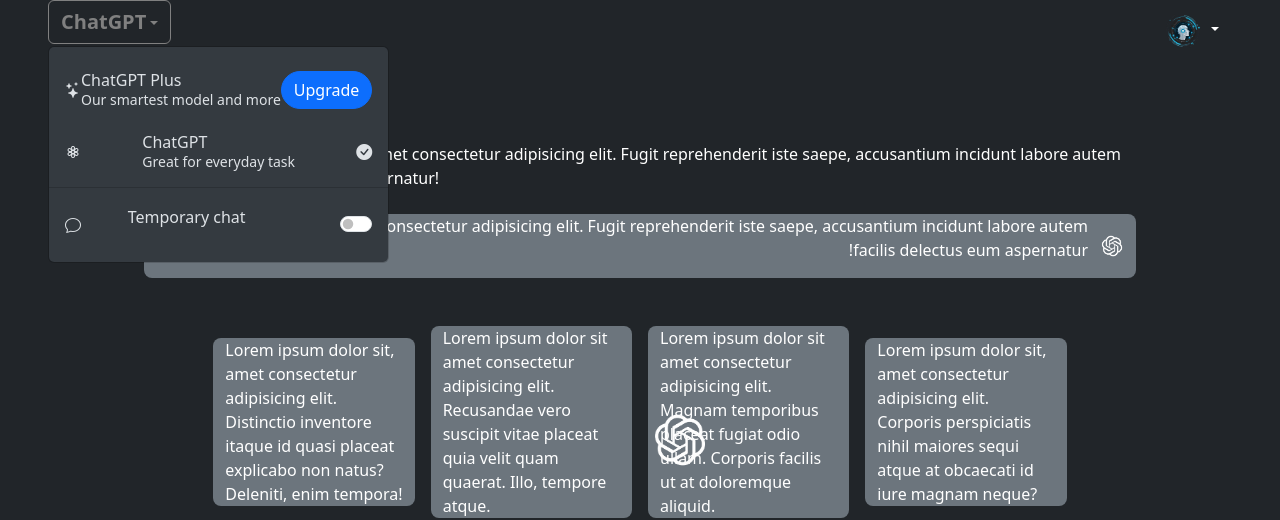
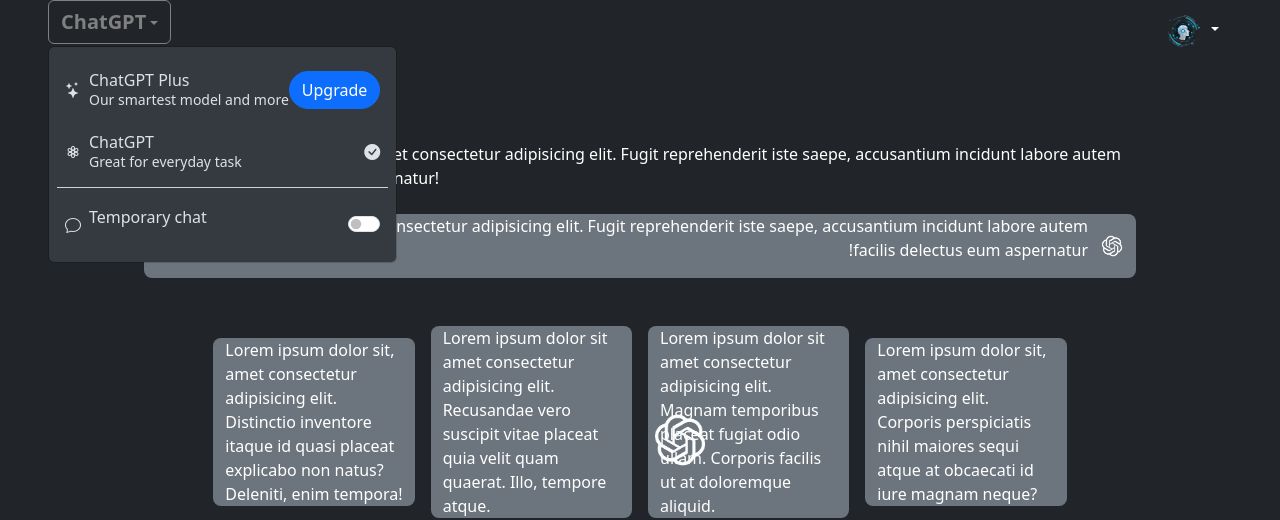
Before and after one commit to oduyemi/TechGPT, a plain HTML site: page index.html in a window 1280 px wide. Both pictures are taken after a click on the button "ChatGPT". Shown: the top 520 px of the page. Drawn offline with nearby package versions, Linux system fonts and the light colour scheme.

Commit message:
dropdown styling done

```diff
--- a/index.html
+++ b/index.html
@@ -22,29 +22,35 @@
                 <ul class="dropdown-menu dropdown-menu-dark">
                     <li>
                         <a class="dropdown-item" href="#">
-                            <i class="bi bi-stars"></i>
-                        <div class="item-desc">
-                            <p>ChatGPT Plus</p>
-                            <small>Our smartest model and more</small>
+                        <div class="item-desc d-flex align-items-center">
+                            <i class="bi bi-stars me-2"></i>
+                            <div class="txt">
+                                <p>ChatGPT Plus</p>
+                                <small>Our smartest model and more</small>
+                            </div>
                         </div>
-                        <div class="btn btn-primary rounded-pill" id="upgradeBTN">Upgrade</div>
+                        <div class="btn bt-sm btn-primary rounded-5" id="upgradeBTN">Upgrade</div>
                         </a>
                     </li>
                     <li>
                         <a class="dropdown-item" href="#">
-                            <i class="bi bi-flower3"></i>
-                            <div class="item-desc">
-                                <p>ChatGPT</p>
-                                <small>Great for everyday task</small>
+                            <div class="item-desc d-flex align-items-center">
+                                <i class="bi bi-flower3 me-2"></i>
+                                <div class="txt">
+                                    <p>ChatGPT</p>
+                                    <small>Great for everyday task</small>
+                                </div>
                             </div>
                             <i class="bi bi-check-circle-fill"></i>
                         </a>
                     </li>
-                    <li><hr class="dropdown-divider"></li>
+                    <li><hr class="dropdown-divider mx-2"></li>
                     <li>
                         <a class="dropdown-item" href="#">
-                            <i class="bi bi-chat"></i>
-                        <p>Temporary chat</p>
+                            <div class="item-desc d-flex align-items-center">
+                                <i class="bi bi-chat me-2"></i>
+                                <p>Temporary chat</p>
+                            </div>
                         <div class="toggle-box form-check form-switch justify-content-center ">
                             <!-- <label class="form-check-label check1" for="flexSwitchCheckDefault">Monthly</label> -->
                             <input class="form-check-input ms-2" type="checkbox" role="switch" id="flexSwitchCheckDefault">
@@ -68,12 +74,12 @@
                         <i></i>
                         <p>Settings</p>
                     </li>
-                    <li><hr class="dropdown-divider"></li>
+                    <li><hr class="dropdown-divider mx-2"></li>
                     <li class="dropdown-item">
                         <i></i>
                         <p>Upgrade Plan</p>
                     </li>
-                    <li><hr class="dropdown-divider"></li>
+                    <li><hr class="dropdown-divider mx-2"></li>
                     <li class="dropdown-item">
                         <i></i>
                         <p>Log out</p>
--- a/style.css
+++ b/style.css
@@ -43,6 +43,10 @@
     align-items: center;
     line-height: 0.2rem;
     padding: 1rem;
+}
+
+.dropdown-divider {
+    background-color: white;
 }
 
 .userDP {
```
